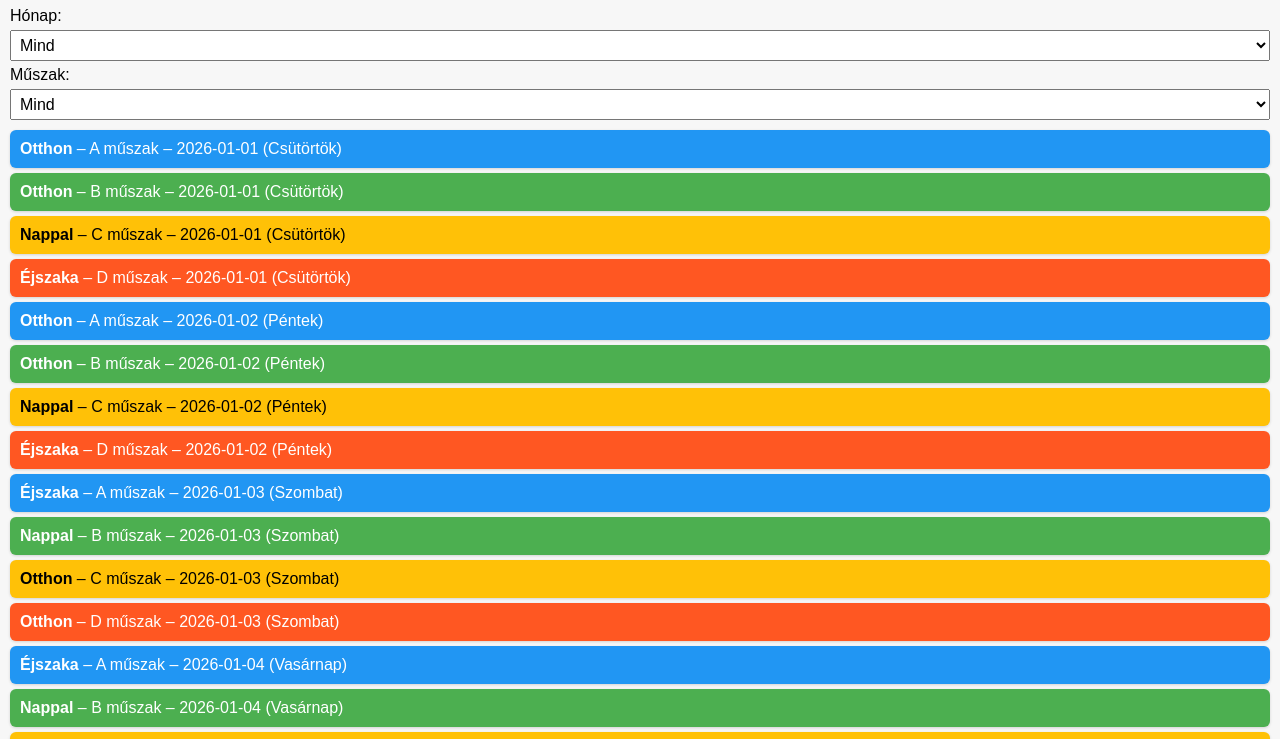
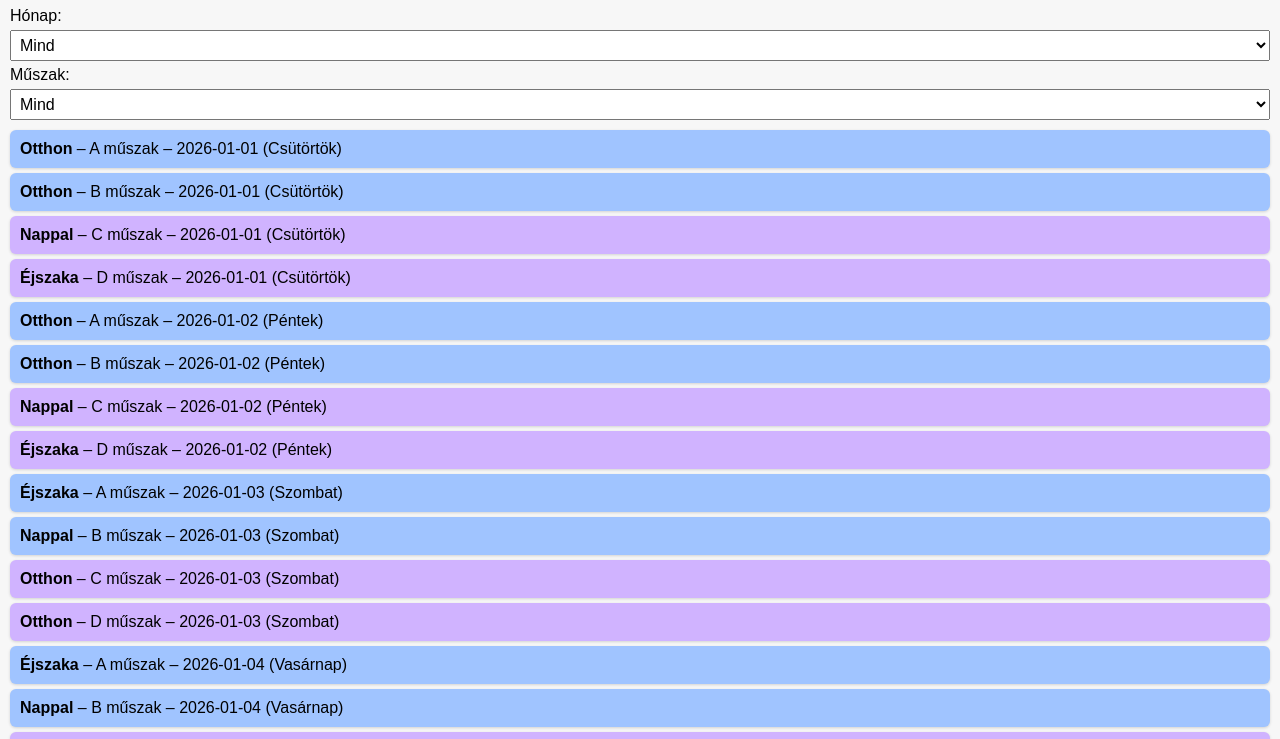
Before and after one commit to gergoroland33-sys/Muszaknaptar-2026, a plain HTML site: page index.html in a window 1280 px wide. Shown: the part 51-790 px from the top of the page. Drawn offline with Linux system fonts and the light colour scheme.

Commit message:
Update index.html

```diff
--- a/index.html
+++ b/index.html
@@ -9,11 +9,11 @@ body { font-family: Arial, sans-serif; margin:10px; background:#f7f7f7; }
 h2 { text-align:center; margin-bottom:10px; }
 select { width:100%; padding:5px; margin:5px 0; font-size:16px; }
 .card { background:white; margin:5px 0; padding:10px; border-radius:6px; box-shadow:0 1px 3px rgba(0,0,0,0.15);}
-.muszak-A { background:#2196F3; color:white; }
-.muszak-B { background:#4CAF50; color:white; }
-.muszak-C { background:#FFC107; color:black; }
-.muszak-D { background:#FF5722; color:white; }
-.highlight { border:2px solid red; }
+.muszak-A { background:#a0c4ff; color:black; } /* Otthon/Nappal */
+.muszak-B { background:#a0c4ff; color:black; } /* Otthon/Nappal */
+.muszak-C { background:#d0b3ff; color:black; } /* Éjszaka */
+.muszak-D { background:#d0b3ff; color:black; } /* Éjszaka */
+.highlight { border:2px solid #ff3c38; } /* Aktuális nap */
 </style>
 </head>
 <body>
@@ -61,7 +61,7 @@ sorok.forEach(sor => {
 const cols = sor.split(';').map(c => c.trim()).filter(c => c!=='');
 // 4-es csoportokra bontás
 for(let i=0; i+3<cols.length; i+=4){
-const datum = cols[i].replace(/\./g,'-');
+const datum = cols[i].replace(/\./g,'-'); // YYYY-MM-DD formátum
 const nev = cols[i+1];
 const nap = cols[i+2];
 const muszak = cols[i+3].toUpperCase();
```
